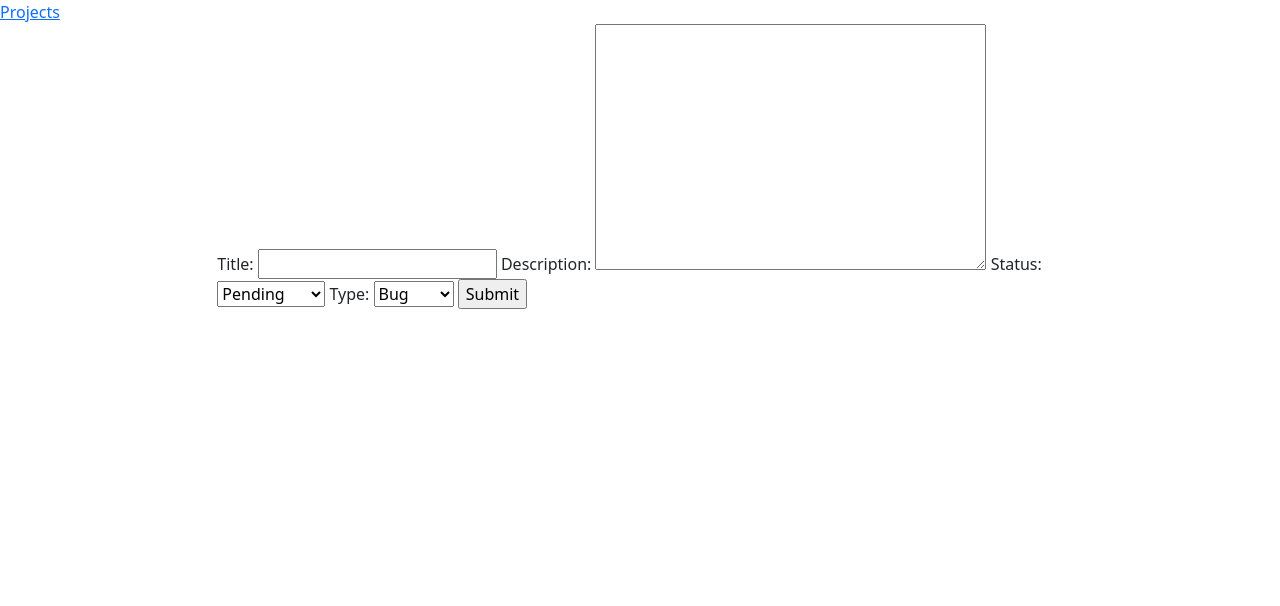
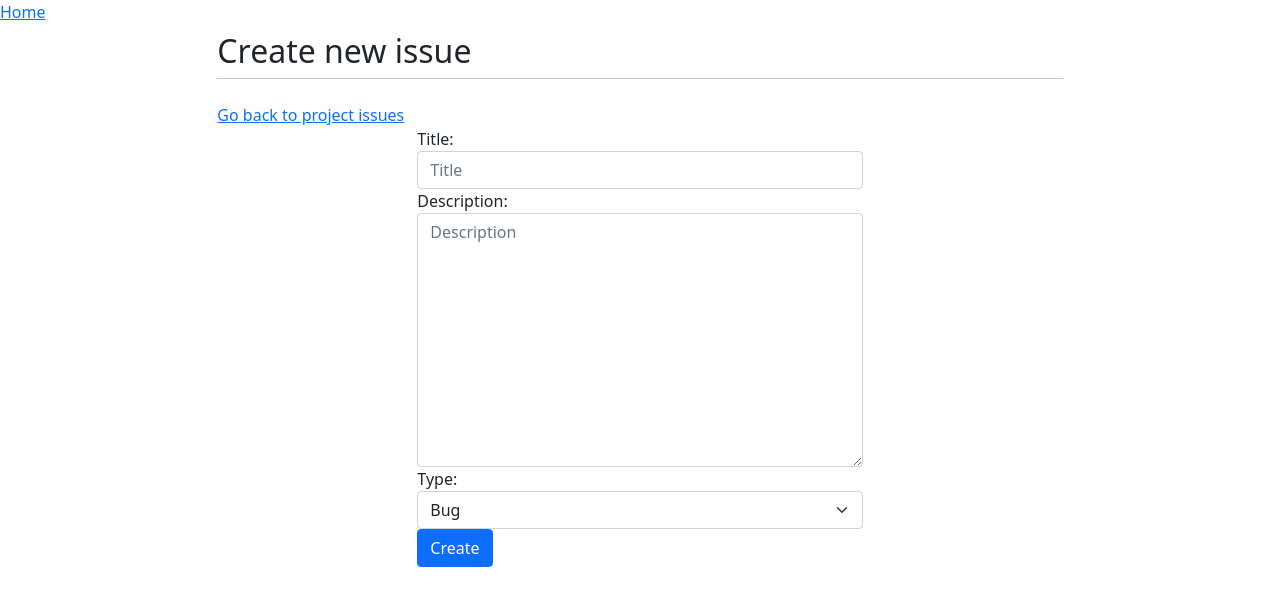
Before and after one commit to michaelkinnas/HUA-DIT-DevOps-WebApp-Issue-Tracker, a Django app: page /create_issue/3 in a window 1280 px wide. Shown: the top 606 px of the page. Run offline with Django 4.2, Linux system fonts and the light colour scheme.

Commit message:
cssed create issue form

```diff
--- a/main/forms.py
+++ b/main/forms.py
@@ -1,20 +1,20 @@
 from django import forms
 
 class createNewIssue(forms.Form):
-    title = forms.CharField(label="Title", max_length=64)
-    description = forms.CharField(label="Description", max_length=256, widget=forms.Textarea())
+    title = forms.CharField(max_length=64, widget=forms.TextInput(attrs={'class':'form-control', 'placeholder':'Title'}))
+    description = forms.CharField(max_length=256, widget=forms.Textarea(attrs={'class':'form-control', 'placeholder':'Description'}))
     # date_created = forms.DateField(widget=forms.SelectDateWidget())
 
-    STATUS = [
-        ("P", "Pending"),
-        ("I", "In Progress"),
-        ("C", "Completed"),
-    ]
-    status = forms.CharField(label='Status',widget = forms.Select(choices=STATUS))
+    # STATUS = [
+    #     ("P", "Pending"),
+    #     ("I", "In Progress"),
+    #     ("C", "Completed"),
+    # ]
+    # status = forms.CharField(label='Status',widget = forms.Select(choices=STATUS))
 
     TYPE = [
         ("B", "Bug"),
         ("F", "Feature"),
         ("T", "Task"),
     ]
-    type = forms.CharField(label='Type', widget = forms.Select(choices=TYPE))
+    type = forms.CharField(label='Type', widget = forms.Select(choices=TYPE, attrs={'class':'form-select'}))
--- a/main/templates/main/base.html
+++ b/main/templates/main/base.html
@@ -15,7 +15,7 @@
 
 <body>
     <div class="sidenav">
-        <a href="/">Projects</a>
+        <a href="/">Home</a>
         <!-- <a href="/create">Create</a> -->
     </div>
     <div id="content" , name="content" , class="main">
--- a/main/templates/main/create_issue.html
+++ b/main/templates/main/create_issue.html
@@ -4,12 +4,18 @@
 {% block title %} Create New List {% endblock%}
 
 {% block content %}
+<h2 class="mt-2">Create new issue</h2>
+<hr class="mt-0 mb-4">
+<a href="/issues/{{project_id}}">Go back to project issues</a>
 
-<form action="/create_issue/{{project_id}}" method="post">
-    {% csrf_token %}
-    {{form}}
-    <input type="submit" value="Submit" />
-</form>
-
+<div class="mb-3">
+    <form action="/create_issue/{{project_id}}" method="post" style="margin-left: 200px; margin-right: 200px;">
+        <!-- <div class="mb-3"> -->
+        {% csrf_token %}
+        {{form}}
+        <input type="submit" value="Create" class="btn btn-primary" />
+        <!-- </div> -->
+    </form>
+</div>
 
 {% endblock %}
--- a/main/views.py
+++ b/main/views.py
@@ -34,13 +34,12 @@ def create_issue(request, project_id):
             title = form.cleaned_data["title"]
             description = form.cleaned_data["description"]
             date_created = datetime.datetime.now()
-            status = form.cleaned_data["status"]
+            status = "P"
             type = form.cleaned_data["type"]
             project = Project.objects.get(id=project_id)
-
             issue = Issue(title=title, description=description, date_created=date_created, status=status, type=type, project=project)
             issue.save()
             return HttpResponseRedirect(f"/issues/{project_id}")
-    else:
-        form = createNewIssue() #in case of GET request, default method is GET
+    else: #if method==GET
+        form = createNewIssue()
     return render(request, "main/create_issue.html", {"form":form, "project_id":project_id})
```
